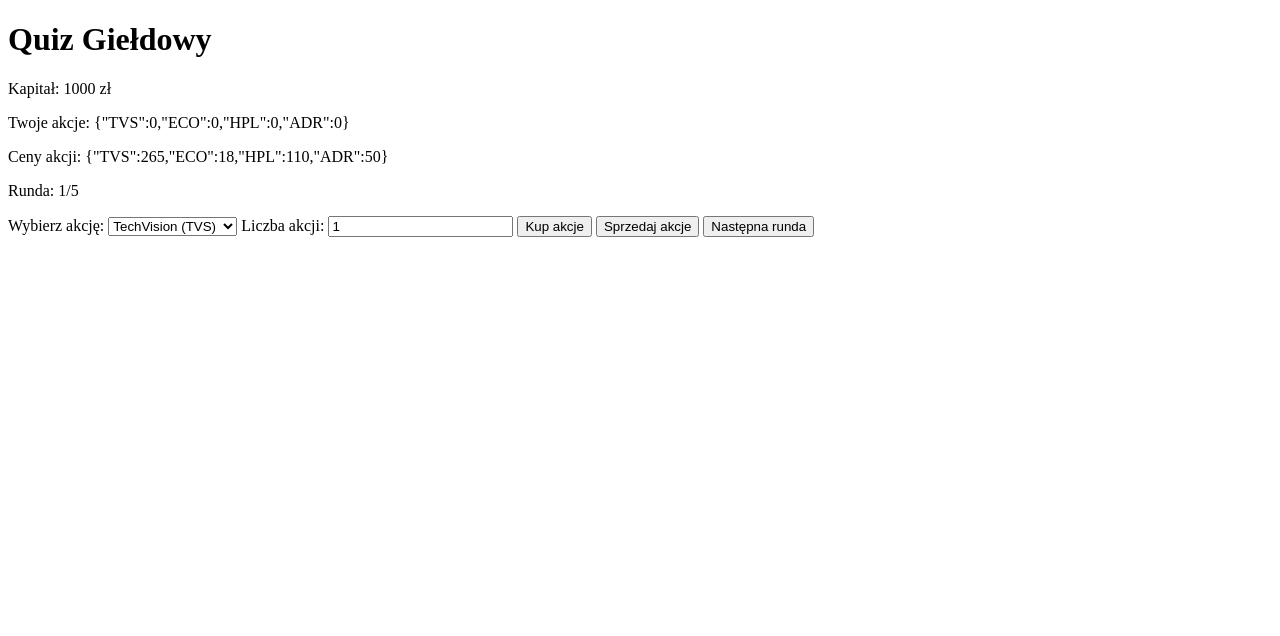
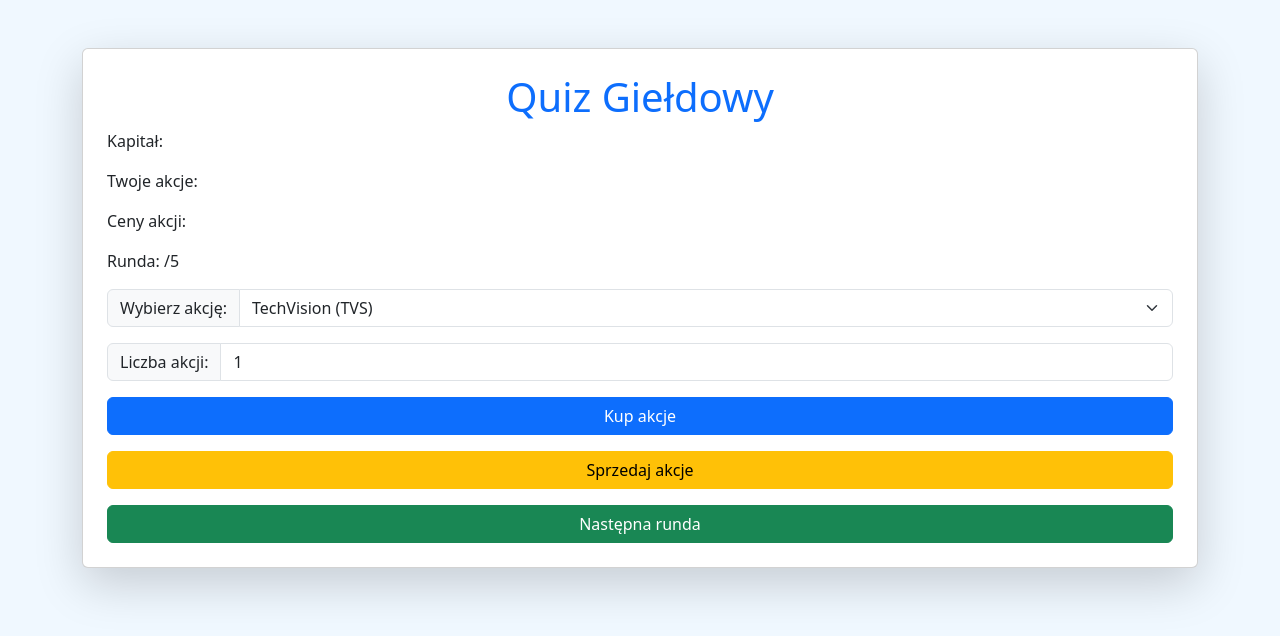
Before and after one commit to swasik/swasik.github.io, a plain HTML site: page index.html in a window 1280 px wide. Drawn offline with nearby package versions, Linux system fonts and the light colour scheme.

Commit message:
Update index.html with Bootstrap theme

```diff
--- a/index.html
+++ b/index.html
@@ -4,6 +4,11 @@
     <meta charset="UTF-8">
     <meta name="viewport" content="width=device-width, initial-scale=1.0">
     <title>Quiz Giełdowy</title>
+    <link rel="stylesheet" href="https://cdn.jsdelivr.net/npm/bootstrap@5.3.0-alpha1/dist/css/bootstrap.min.css">
+    <script src="https://cdn.jsdelivr.net/npm/bootstrap@5.3.0-alpha1/dist/js/bootstrap.bundle.min.js"></script>
+    <style>
+        body { background-color: #f0f8ff; }
+    </style>
     <script>
         let capital = 1000;
         let stocks = { TVS: 0, ECO: 0, HPL: 0, ADR: 0 };
@@ -61,26 +66,34 @@
         }
     </script>
 </head>
-<body onload="updateStatus()">
-    <h1>Quiz Giełdowy</h1>
-    <p>Kapitał: <span id="capital"></span></p>
-    <p>Twoje akcje: <span id="stocks"></span></p>
-    <p>Ceny akcji: <span id="prices"></span></p>
-    <p>Runda: <span id="round"></span>/5</p>
+<body class="container mt-5">
+    <div class="card shadow-lg p-4">
+        <h1 class="text-center text-primary">Quiz Giełdowy</h1>
+        <div class="mb-3">Kapitał: <span id="capital"></span></div>
+        <div class="mb-3">Twoje akcje: <span id="stocks"></span></div>
+        <div class="mb-3">Ceny akcji: <span id="prices"></span></div>
+        <div class="mb-3">Runda: <span id="round"></span>/5</div>
 
-    <label for="stock-select">Wybierz akcję:</label>
-    <select id="stock-select">
-        <option value="TVS">TechVision (TVS)</option>
-        <option value="ECO">EcoEnergy (ECO)</option>
-        <option value="HPL">HealthPlus (HPL)</option>
-        <option value="ADR">AutoDrive (ADR)</option>
-    </select>
+        <div class="input-group mb-3">
+            <label class="input-group-text" for="stock-select">Wybierz akcję:</label>
+            <select class="form-select" id="stock-select">
+                <option value="TVS">TechVision (TVS)</option>
+                <option value="ECO">EcoEnergy (ECO)</option>
+                <option value="HPL">HealthPlus (HPL)</option>
+                <option value="ADR">AutoDrive (ADR)</option>
+            </select>
+        </div>
 
-    <label for="quantity">Liczba akcji:</label>
-    <input type="number" id="quantity" min="1" value="1">
+        <div class="input-group mb-3">
+            <label class="input-group-text" for="quantity">Liczba akcji:</label>
+            <input type="number" class="form-control" id="quantity" min="1" value="1">
+        </div>
 
-    <button onclick="buyStock()">Kup akcje</button>
-    <button onclick="sellStock()">Sprzedaj akcje</button>
-    <button onclick="nextRound()">Następna runda</button>
+        <div class="d-grid gap-2">
+            <button class="btn btn-primary mb-2" onclick="buyStock()">Kup akcje</button>
+            <button class="btn btn-warning mb-2" onclick="sellStock()">Sprzedaj akcje</button>
+            <button class="btn btn-success" onclick="nextRound()">Następna runda</button>
+        </div>
+    </div>
 </body>
 </html>
```
